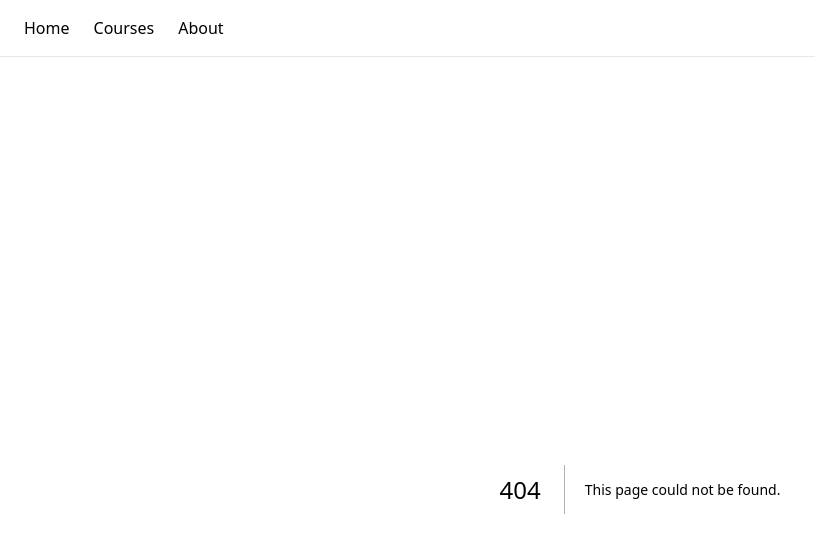
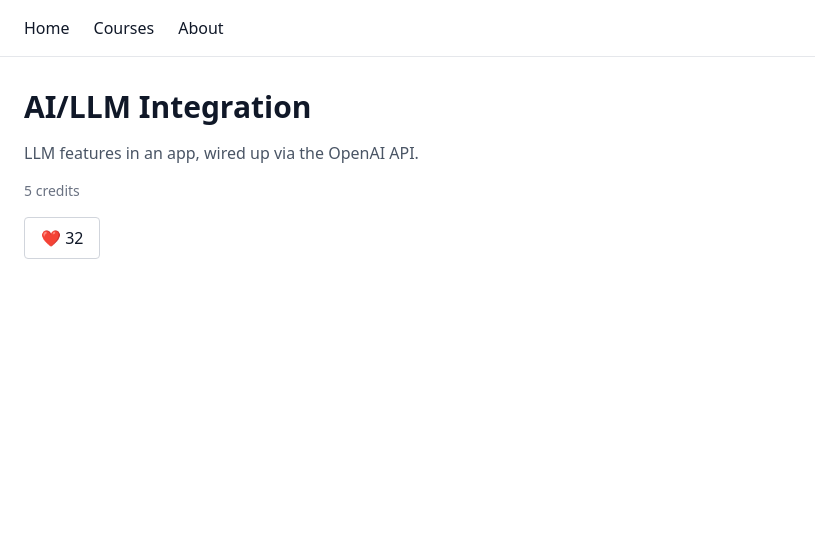
Before and after one commit to killercraftcryt/course-catalog, a Next.js app: page /courses/ai-integration in a window 1280 px wide. Before the commit this address had no page. Shown: the top 552 px of the page, without its empty margins (0-815 px from the left). Built offline with nearby package versions, Linux system fonts and the light colour scheme.

Commit message:
feat: add dynamic course page with like button, loading and not-found states

```diff
--- /dev/null
+++ b/app/courses/[id]/loading.tsx
@@ -0,0 +1,3 @@
+export default function Loading() {
+  return <p className="text-gray-500">Loading course…</p>;
+}
--- /dev/null
+++ b/app/courses/[id]/page.tsx
@@ -0,0 +1,30 @@
+import { notFound } from "next/navigation";
+import { getCourse, getCourses } from "@/lib/courses";
+import LikeButton from "@/components/LikeButton";
+
+export async function generateStaticParams() {
+  const courses = await getCourses();
+  return courses.map((course) => ({ id: course.id }));
+}
+
+export default async function CoursePage({
+  params,
+}: {
+  params: Promise<{ id: string }>;
+}) {
+  const { id } = await params;
+  const course = await getCourse(id);
+
+  if (!course) {
+    notFound();
+  }
+
+  return (
+    <div className="flex flex-col gap-4 max-w-2xl">
+      <h1 className="text-3xl font-bold">{course.title}</h1>
+      <p className="text-gray-600">{course.description}</p>
+      <span className="text-sm text-gray-500">{course.credits} credits</span>
+      <LikeButton initialLikes={course.likes} />
+    </div>
+  );
+}
--- /dev/null
+++ b/app/courses/not-found.tsx
@@ -0,0 +1,15 @@
+import Link from "next/link";
+
+export default function NotFound() {
+  return (
+    <div className="flex flex-col gap-4">
+      <h1 className="text-2xl font-bold">Course not found</h1>
+      <p className="text-gray-600">
+        We couldn&apos;t find the course you were looking for.
+      </p>
+      <Link href="/courses" className="text-blue-600 hover:underline w-fit">
+        Back to courses
+      </Link>
+    </div>
+  );
+}
--- /dev/null
+++ b/components/LikeButton.tsx
@@ -0,0 +1,20 @@
+"use client";
+
+import { useState } from "react";
+
+type LikeButtonProps = {
+  initialLikes: number;
+};
+
+export default function LikeButton({ initialLikes }: LikeButtonProps) {
+  const [likes, setLikes] = useState<number>(initialLikes);
+
+  return (
+    <button
+      onClick={() => setLikes((prev) => prev + 1)}
+      className="w-fit rounded border border-gray-300 px-4 py-2 hover:bg-gray-50 transition-colors"
+    >
+      ❤ {likes}
+    </button>
+  );
+}
```
